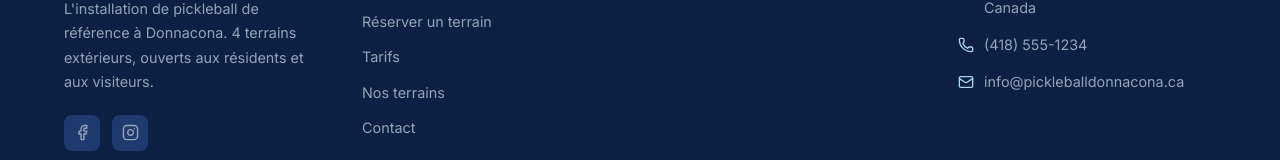
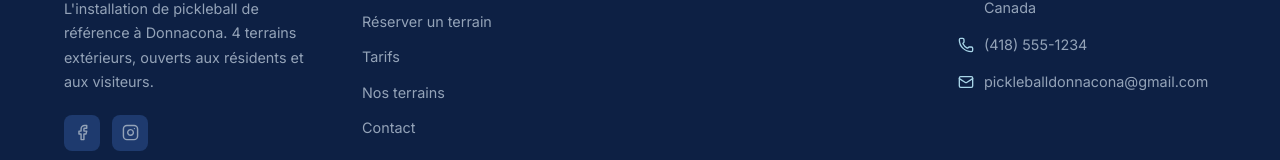
Before and after one commit to gaelbeaulieu504-design/pickleball-donncona, a React (Vite) app: page /admin in a window 1280 px wide. Shown: the part 676-836 px from the top of the page. Built offline with nearby package versions, Linux system fonts and the light colour scheme.

Commit message:
Orchids run changes (2026-03-21T17:09:03.195Z)

```diff
--- a/src/components/Footer.jsx
+++ b/src/components/Footer.jsx
@@ -84,10 +84,10 @@ export default function Footer() {
               </li>
               <li style={{ display: 'flex', alignItems: 'center', gap: '0.625rem' }}>
                 <Mail size={16} style={{ flexShrink: 0, color: '#A8D5E8' }} />
-                <a href="mailto:info@pickleballdonnacona.ca" style={{ transition: 'color 0.2s' }}
+                <a href="mailto:pickleballdonnacona@gmail.com" style={{ transition: 'color 0.2s' }}
                   onMouseEnter={e => e.currentTarget.style.color = '#A8D5E8'}
                   onMouseLeave={e => e.currentTarget.style.color = '#94a3b8'}
-                >info@pickleballdonnacona.ca</a>
+                >pickleballdonnacona@gmail.com</a>
               </li>
             </ul>
           </div>
--- a/src/pages/Contact.jsx
+++ b/src/pages/Contact.jsx
@@ -54,8 +54,8 @@ export default function Contact() {
               {
                 icon: <Mail size={20} color="#166534" />,
                 title: 'Email',
-                lines: ['info@pickleballdonnacona.ca'],
-                href: 'mailto:info@pickleballdonnacona.ca',
+                lines: ['pickleballdonnacona@gmail.com'],
+                href: 'mailto:pickleballdonnacona@gmail.com',
               },
               {
                 icon: <Clock size={20} color="#166534" />,
```
